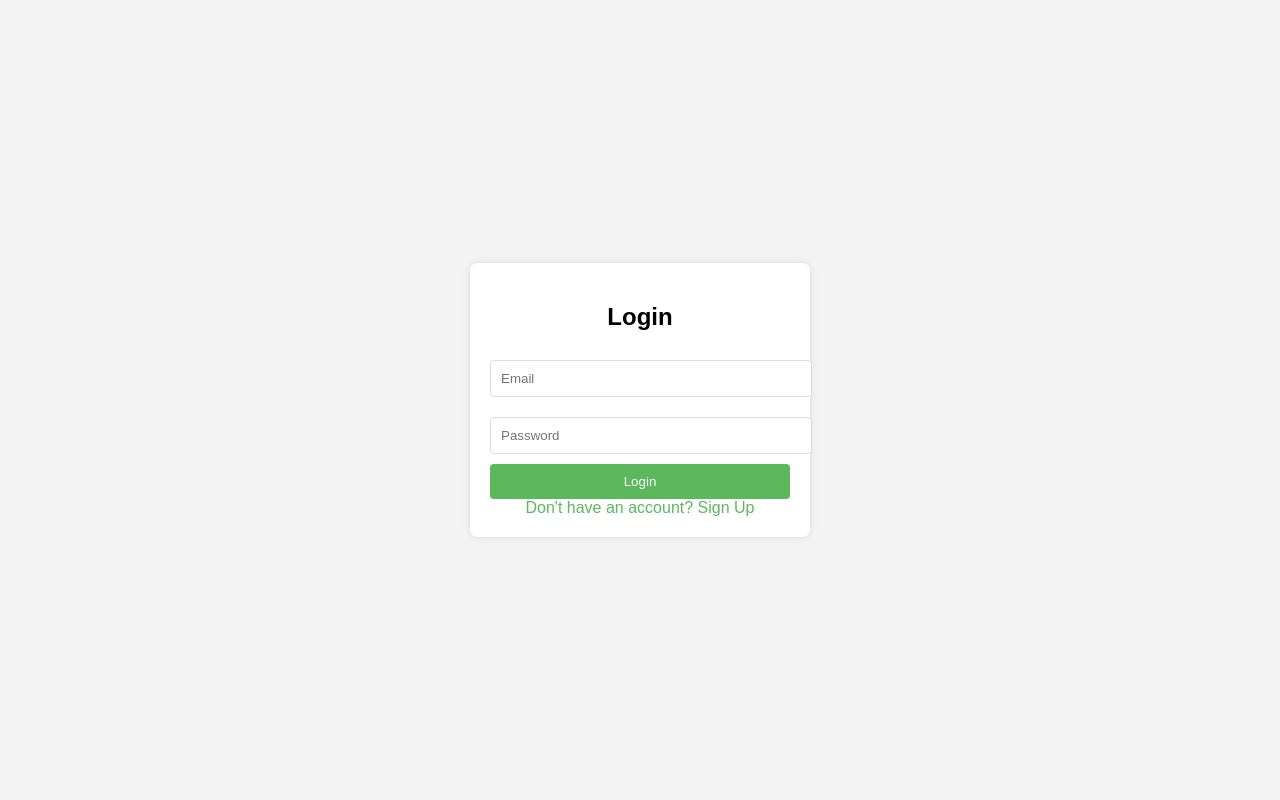
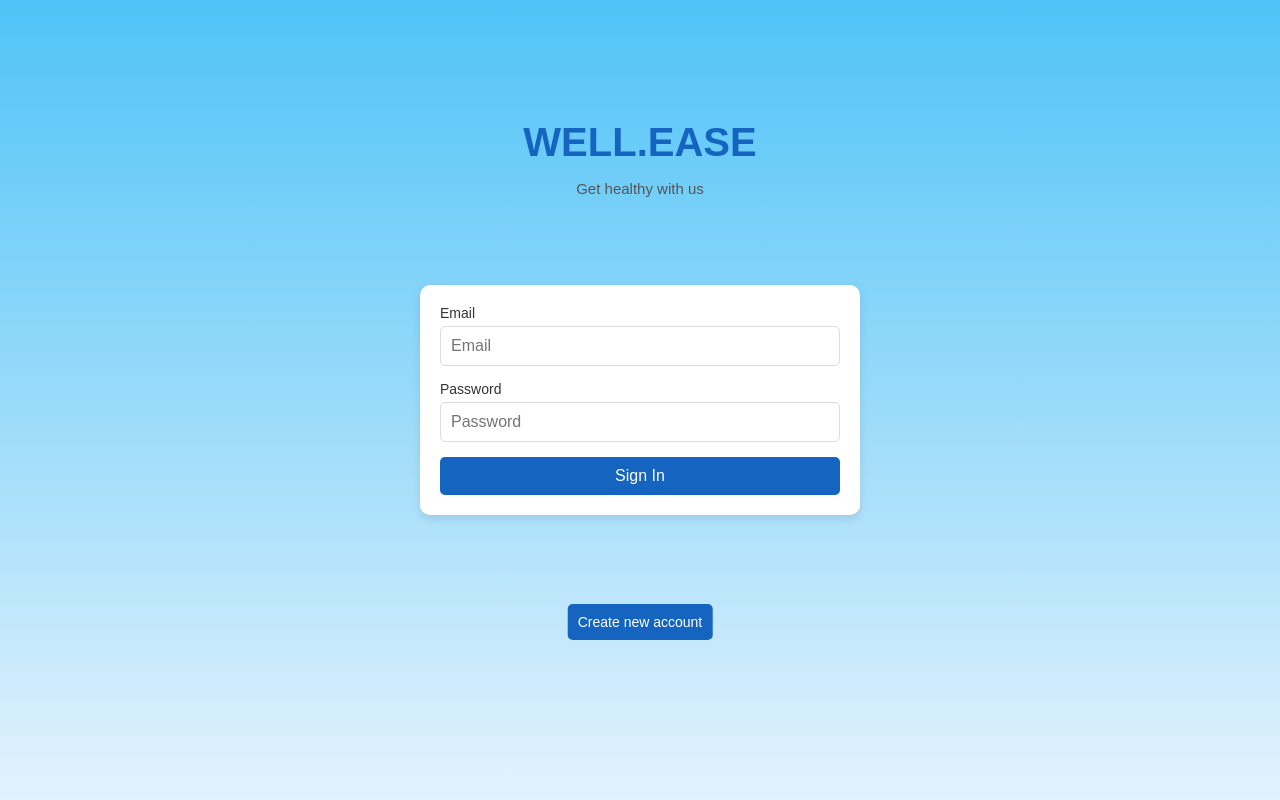
Before and after one commit to ZAR0X/well-ease, a Flask app: page /login in a window 1280 px wide. Run offline with Flask 3, Linux system fonts and the light colour scheme.

Commit message:
login frontend

```diff
--- a/static/css/profile.css
+++ b/static/css/profile.css
@@ -1,51 +1,114 @@
+/* General Styling */
 body {
     font-family: Arial, sans-serif;
-    background-color: #f4f4f4;
+    background: linear-gradient(to bottom, #4FC3F7, #E3F2FD);
     display: flex;
+    flex-direction: column;
+    align-items: center;
     justify-content: center;
-    align-items: center;
     height: 100vh;
     margin: 0;
 }
 
-.login-container, .signup-container, .profile-container {
-    background: white;
-    padding: 20px;
-    border-radius: 8px;
-    box-shadow: 0 0 10px rgba(0, 0, 0, 0.1);
-    width: 300px;
+/* Header */
+header {
+    text-align: ceater;
+    position: absolute;
+    top: 120px;
+}
+
+header h1 {
+    font-size: 40px;
+    color: #1565C0;
+    margin: 0;
+}
+
+header p {
+    color: #555;
+    font-size: 15px;
     text-align: center;
 }
 
-input {
-    width: 100%;
+/* Login Container */
+.container {
+    background:white;
+    padding: 20px;
+    border-radius: 10px;
+    box-shadow: 0 4px 10px rgba(0, 0, 0, 0.1);
+    text-align: center;
+    width: 90%;
+    max-width: 400px;
+}
+
+.login-form {
+    display: flex;
+    flex-direction: column;
+    text-align: left;
+}
+
+.login-form label {
+    font-size: 14px;
+    color: #333;
+    margin-bottom: 5px;
+}
+
+.login-form input {
     padding: 10px;
-    margin: 10px 0;
+    margin-bottom: 15px;
     border: 1px solid #ddd;
-    border-radius: 4px;
+    border-radius: 5px;
+    font-size: 16px;
 }
 
 button {
-    width: 100%;
+    background: #1565C0;
+    color: white;
+    border: none;
     padding: 10px;
-    background-color: #5cb85c;
-    border: none;
-    border-radius: 4px;
-    color: white;
+    border-radius: 5px;
+    font-size: 16px;
     cursor: pointer;
 }
 
 button:hover {
-    background-color: #4cae4c;
+    background: #0D47A1;
+}
+
+.forgot-password {
+    display: block;
+    margin-top: 10px;
+    color: #1565C0;
+    text-decoration: none;
+    font-size: 14px;
+}
+
+/* Create Account Button */
+
+.create-account {
+
+    font-size:14px;
+    background-color:#1565C0;
+    color:white;
+    padding:10px 10px;
+    border:none;
+    border-radius:5px;
+    cursor:pointer;
+    position:absolute;
+    max-width: 80%;
+    min-width: none;
+    bottom:20%;
+    left:50%;
+    transform: translateX(-50%);
+
 }
 
 a {
-    color: #5cb85c;
     text-decoration: none;
+    color: white;
 }
 
 a:hover {
-    text-decoration: underline;
+    text-decoration: none;
 }
 
 .alert {
--- a/templates/login.html
+++ b/templates/login.html
@@ -7,8 +7,11 @@
     <link href="/static/css/profile.css" rel="stylesheet">
 </head>
 <body>
-    <div class="login-container">
-        <h2>Login</h2>
+    <header>
+        <h1>WELL.EASE</h1>
+        <p>Get healthy with us</p>
+      </header>
+    <div class="container">
         <!-- Flash messages -->
         {% with messages = get_flashed_messages(with_categories=true) %}
             {% if messages %}
@@ -19,12 +22,15 @@
                 {% endfor %}
             {% endif %}
         {% endwith %}
-        <form method="POST">
-            <input type="email" name="email" placeholder="Email" required>
-            <input type="password" name="password" placeholder="Password" required>
-            <button type="submit">Login</button>
+        <form class="login-form" method="POST">
+            <label for="email">Email</label>
+            <input id="email" type="email" name="email" placeholder="Email" required>
+            <label for="password">Password</label>
+            <input id="password" type="password" name="password" placeholder="Password" required>
+            <button type="submit">Sign In</button>
         </form>
-        <a href="{{ url_for('signup') }}">Don't have an account? Sign Up</a>
+
+        <button type="button" class="create-account"><a href="{{ url_for('signup') }}">Create new account</a></button>
     </div>
 </body>
 </html>
```
Also changed, not shown: templates/signup.html (+14 -7 lines).
